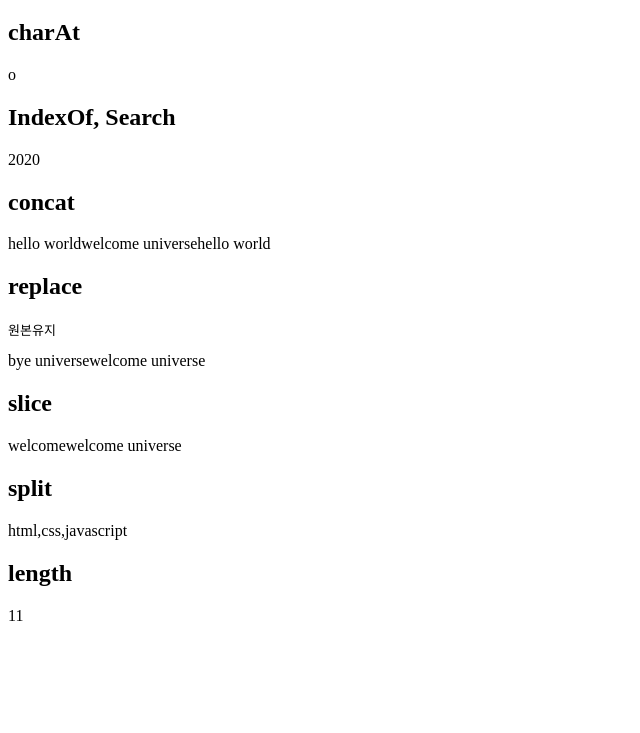
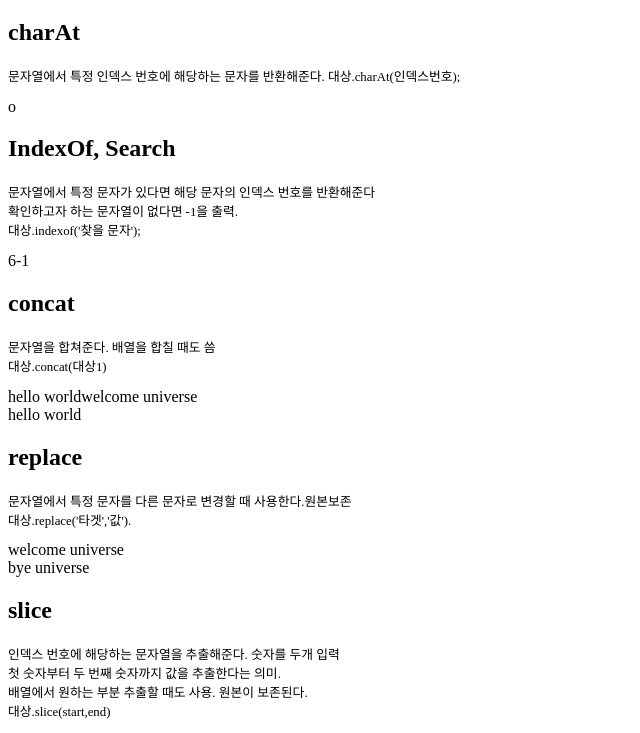
Before and after one commit to hyeyoung31/javascript, a plain HTML site: page 07_string.html in a window 1280 px wide. Shown: the part 61-794 px from the top of the page, without its empty margins (0-640 px from the left). Drawn offline with Linux system fonts and the light colour scheme.

Commit message:
second commit
added explanation about each function

```diff
--- a/07_string.html
+++ b/07_string.html
@@ -6,68 +6,89 @@
     <meta http-equiv="X-UA-Compatible" content="IE=edge">
     <title>String</title>
 </head>
+<style>
+    p {
+        font-size: 0.8rem;
+    }
+</style>
 
 <body>
     <h1>String</h1>
     <h2>charAt</h2>
+    <p>문자열에서 특정 인덱스 번호에 해당하는 문자를 반환해준다.
+        대상.charAt(인덱스번호);
+    </p>
     <script>
         var str = "hello world";
-        //대상.charAt(인덱스번호);
         document.write(str.charAt(4));
+        //o
     </script>
 
     <h2>IndexOf, Search</h2>
-    <!-- 사용자가 보는 페이지가 string이라면 페이지가 어디인지 구분하고 싶을지 사용 -->
+    <p>문자열에서 특정 문자가 있다면 해당 문자의 인덱스 번호를 반환해준다
+        <br>확인하고자 하는 문자열이 없다면 -1을 출력. <br>대상.indexof('찾을 문자');
+    </p>
     <script>
-        //   document.write(str.indexOf('world'));
-        //   document.write(str.search('world'));
-        //   locatoin.href
-        console.log(location.href);
-        var currentUrl = location.href;
-        document.write(currentUrl.indexOf('string'));
-        document.write(currentUrl.search('string'));
+        document.write(str.indexOf('world'), str.search('worlds'));//6-1
+
     </script>
 
     <h2>concat</h2>
+    <p>문자열을 합쳐준다. 배열을 합칠 때도 씀
+        <br>대상.concat(대상1)
+    </p>
     <script>
         var str2 = "welcome universe";
-        //대상.concat(대상1)
         var str3 = str.concat(str2);
-        document.write(str3, str);
+        document.write(str3, '<br>' + str);
     </script>
 
     <h2>replace</h2>
-    <pre>원본유지</pre>
+    <p>문자열에서 특정 문자를 다른 문자로 변경할 때 사용한다.원본보존
+        <br>대상.replace('타겟','값').
+    </p>
     <script>
-        // 대상.replace('타겟','값')
         var str4 = str2.replace('welcome', 'bye');
-        document.write(str4, str2);
+        document.write(str2, '<br>' + str4);//welcome universe bye universe
     </script>
 
     <h2>slice</h2>
+    <p>인덱스 번호에 해당하는 문자열을 추출해준다. 숫자를 두개 입력
+        <br>첫 숫자부터 두 번째 숫자까지 값을 추출한다는 의미.
+        <br>배열에서 원하는 부분 추출할 때도 사용. 원본이 보존된다.
+        <br> 대상.slice(start,end)
+    </p>
     <script>
-        //대상.slice(start,end)
-        // end의 바로 전 번호까지를 복사함. 원본유지
+
         var str5 = str2.slice(0, 7);
-        document.write(str5, str2);
+        document.write(str5, str2);//welcomewelcome universe
     </script>
 
     <h2>split</h2>
+    <p>분리되어 있지 않은 문자열에서 특정 문자열의 패턴을 이용하여 문자열을 분리하여 배열로 생성</p>
+
     <script>
         var langs = 'html-css-javascript';
-        // 문자열 -> 배열 분리.split  대상.split('-');
+        //문자열 ->배열 분리. split    대상.split('-');
         var langArr = langs.split('-');
-        console.log(langArr);
-        document.write(langArr);
+        document.write(langArr);//html,css,javascript
+        console.log(langArr); //Array
+        console.log(typeof (langs)); //string
+
     </script>
 
     <h2>length</h2>
+    <p>변수 안에 값의 길이 즉 문자의 개수를 알려준다.공백을 포함한다.
+        <br>대상.length
+    </p>
     <script>
-        //  대상.length
-        document.write(str.length);
+        document.write(str.length);//11
     </script>
 
 
 </body>
 
+
+</body>
+
 </html>
```
